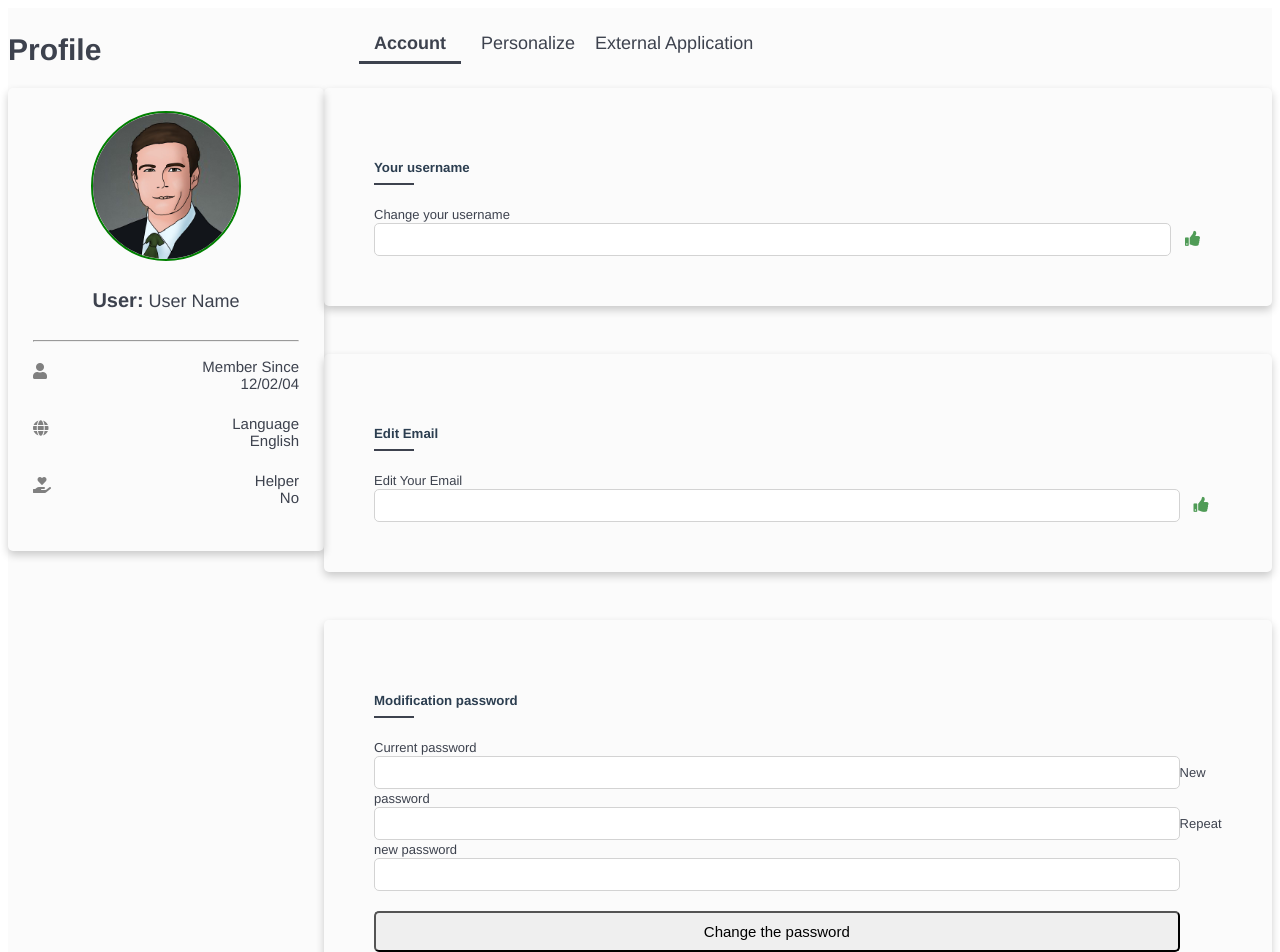
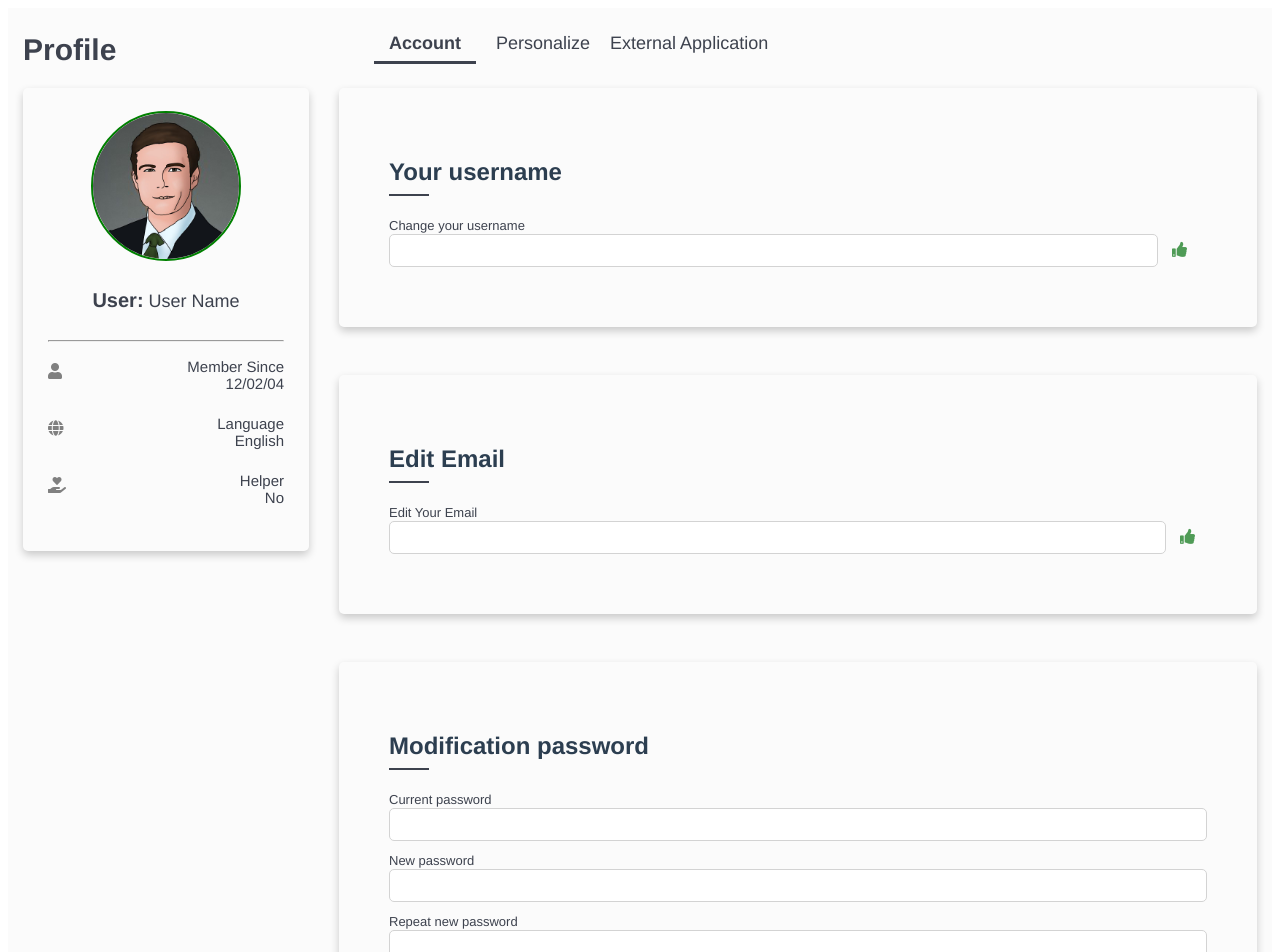
Before and after one commit to zaid-shabbir/Profile-Pages, a Vue app: page / in a window 1280 px wide. Shown: the top 952 px of the page. Built offline with nearby package versions, Linux system fonts and the light colour scheme.

Commit message:
Css fixed of homepage

```diff
--- a/src/App.vue
+++ b/src/App.vue
@@ -2,11 +2,11 @@
   <div id="app">
     <div class="containerr">
       <div class="roww">
-        <div class="colla b">
+        <div class="coll b">
           <div class="profile">Profile</div>
           <UserInfo />
         </div>
-        <div class="collb c">
+        <div class="coll c">
           <div id="nav">
             <router-link to="/">Account</router-link>
             <router-link to="/personalize">Personalize</router-link>
--- a/src/components/DisableAccount.vue
+++ b/src/components/DisableAccount.vue
@@ -1,6 +1,6 @@
 <template>
   <div class="container-fluid mb-5">
-    <h5>Disable Account</h5>
+    <h2>Disable Account</h2>
     <div class="title">What is Lorem ipsum?</div>
     <ul class="list">
       <li>Lorem ipsum is simply dummy text of the printing and</li>
@@ -21,7 +21,7 @@
       cols="30"
       rows="2"
     ></textarea>
-    <button @click="validate" class="btn btn-danger disable-btn">
+    <button @click="validate" class="disable-btn">
       Disable Account
     </button>
   </div>
@@ -81,13 +81,17 @@ export default {
   box-shadow: 0 4px 8px 0 rgba(0, 0, 0, 0.2);
   padding: 50px;
   border-radius: 5px;
+  width: 100%;
+  margin-right: auto;
+  margin-left: auto;
+  margin-bottom: 3rem !important;
 }
-h5 {
+h2 {
   font-weight: bold;
   margin-bottom: 30px;
   position: relative;
 }
-h5:after {
+h2:after {
   content: "";
   width: 40px;
   border-bottom: 2px solid rgb(61, 66, 78);
@@ -108,25 +112,40 @@ label {
 }
 input[type="text"],
 #more {
-  width: 95%;
+  width: 100%;
   padding: 8px;
   border-radius: 5px;
   border: none;
   border: lightgray 1px solid;
   outline: none;
+  margin-bottom: 10px;
 }
 .disable-btn {
   margin-top: 20px;
   padding: 8px 14px;
-  font-size: 15px;
   border-radius: 5px;
+  outline: none;
+  color: #212529;
+  text-align: center;
+  vertical-align: middle;
   cursor: pointer;
-  outline: none;
+  -webkit-user-select: none;
+  -moz-user-select: none;
+  -ms-user-select: none;
+  user-select: none;
+  background-color: transparent;
+  border: 1px solid transparent;
+  font-size: 1rem;
+  line-height: 1.5;
+  border-radius: 0.25rem;
+  color: #fff;
+  background-color: #343a40;
+  border-color: #343a40;
 }
-.change-btn:hover {
-  color: lightblue;
-  background-color: lightgray;
-  color: darkblue;
+.disable-btn:hover {
+  color: #fff;
+  background-color: #23272b;
+  border-color: #1d2124;
 }
 .error {
   font-size: 14px;
--- a/src/components/Email.vue
+++ b/src/components/Email.vue
@@ -1,6 +1,6 @@
 <template>
   <div class="containerr">
-    <h5>Edit Email</h5>
+    <h2>Edit Email</h2>
     <label for="email">Edit Your Email</label>
     <div v-if="error" class="error">{{ error }}</div>
     <div v-if="success" class="success">{{ success }}</div>
@@ -60,12 +60,12 @@ export default {
   margin-left: auto;
   margin-bottom: 3rem !important;
 }
-h5 {
+h2 {
   font-weight: bold;
   margin-bottom: 30px;
   position: relative;
 }
-h5:after {
+h2:after {
   content: "";
   width: 40px;
   border-bottom: 2px solid rgb(61, 66, 78);
@@ -85,6 +85,7 @@ input[type="text"] {
   border: none;
   border: lightgray 1px solid;
   outline: none;
+  margin-bottom: 10px;
 }
 .icon {
   margin-left: 10px;
--- a/src/components/Password.vue
+++ b/src/components/Password.vue
@@ -1,6 +1,6 @@
 <template>
   <div class="containerr">
-    <h5>Modification password</h5>
+    <h2>Modification password</h2>
     <div v-if="error" class="error">{{ error }}</div>
     <div v-if="success" class="success">{{ success }}</div>
     <label for="current_password">Current password</label>
@@ -9,7 +9,7 @@
     <input id="new_password" v-model="new_password" type="text" />
     <label for="repeat_new_password">Repeat new password</label>
     <input id="repeat_new_password" v-model="repeat_new_password" type="text" />
-    <button @click="validate" class="btn btn-dark btn-block change-btn">
+    <button @click="validate" class="change-btn">
       Change the password
     </button>
   </div>
@@ -77,12 +77,12 @@ export default {
   margin-left: auto;
   margin-bottom: 3rem !important;
 }
-h5 {
+h2 {
   font-weight: bold;
   margin-bottom: 30px;
   position: relative;
 }
-h5:after {
+h2:after {
   content: "";
   width: 40px;
   border-bottom: 2px solid rgb(61, 66, 78);
@@ -96,26 +96,41 @@ label {
   font-size: 13px;
 }
 input[type="text"] {
-  width: 95%;
+  width: 100%;
   padding: 8px;
   border-radius: 5px;
   border: none;
   border: lightgray 1px solid;
   outline: none;
+  margin-bottom: 10px;
 }
 .change-btn {
-  width: 95%;
+  width: 100%;
   margin-top: 20px;
-  padding: 10px 0px;
-  font-size: 15px;
-  border-radius: 5px;
+  outline: none;
+  color: #212529;
+  text-align: center;
+  vertical-align: middle;
   cursor: pointer;
-  outline: none;
+  -webkit-user-select: none;
+  -moz-user-select: none;
+  -ms-user-select: none;
+  user-select: none;
+  background-color: transparent;
+  border: 1px solid transparent;
+  padding: 0.475rem 0.75rem;
+  font-size: 1rem;
+  line-height: 1.5;
+  border-radius: 0.25rem;
+
+  color: #fff;
+  background-color: #343a40;
+  border-color: #343a40;
 }
 .change-btn:hover {
-  color: lightblue;
-  background-color: lightgray;
-  color: darkblue;
+  color: #fff;
+  background-color: #23272b;
+  border-color: #1d2124;
 }
 .error {
   font-size: 14px;
--- a/src/components/Userinfo.vue
+++ b/src/components/Userinfo.vue
@@ -278,8 +278,8 @@ export default {
   border-color: #343a40;
 }
 .upload-btn:hover {
-    color: #fff;
-    background-color: #23272b;
-    border-color: #1d2124;
+  color: #fff;
+  background-color: #23272b;
+  border-color: #1d2124;
 }
 </style>
--- a/src/components/Username.vue
+++ b/src/components/Username.vue
@@ -1,6 +1,6 @@
 <template>
   <div class="containerr">
-    <h5>Your username</h5>
+    <h2>Your username</h2>
     <label for="username">Change your username</label>
     <div v-if="error" class="error">{{ error }}</div>
     <div v-if="success" class="success">{{ success }}</div>
@@ -60,12 +60,12 @@ export default {
   margin-left: auto;
   margin-bottom: 3rem !important;
 }
-h5 {
+h2 {
   font-weight: bold;
   margin-bottom: 30px;
   position: relative;
 }
-h5:after {
+h2:after {
   content: "";
   width: 40px;
   border-bottom: 2px solid rgb(61, 66, 78);
@@ -85,6 +85,7 @@ input[type="text"] {
   border: none;
   border: lightgray 1px solid;
   outline: none;
+  margin-bottom: 10px;
 }
 .icon {
   margin-left: 10px;
```
